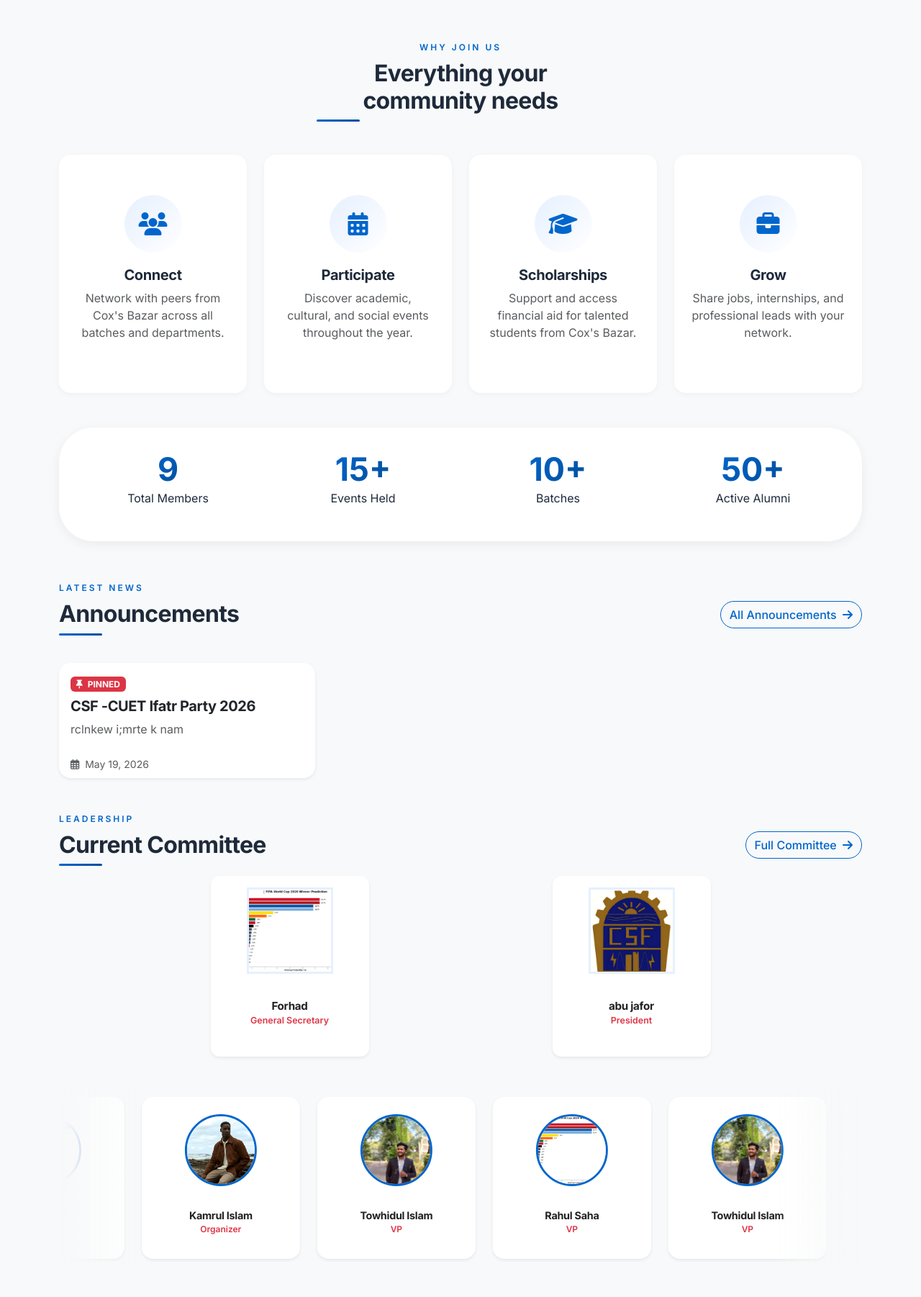
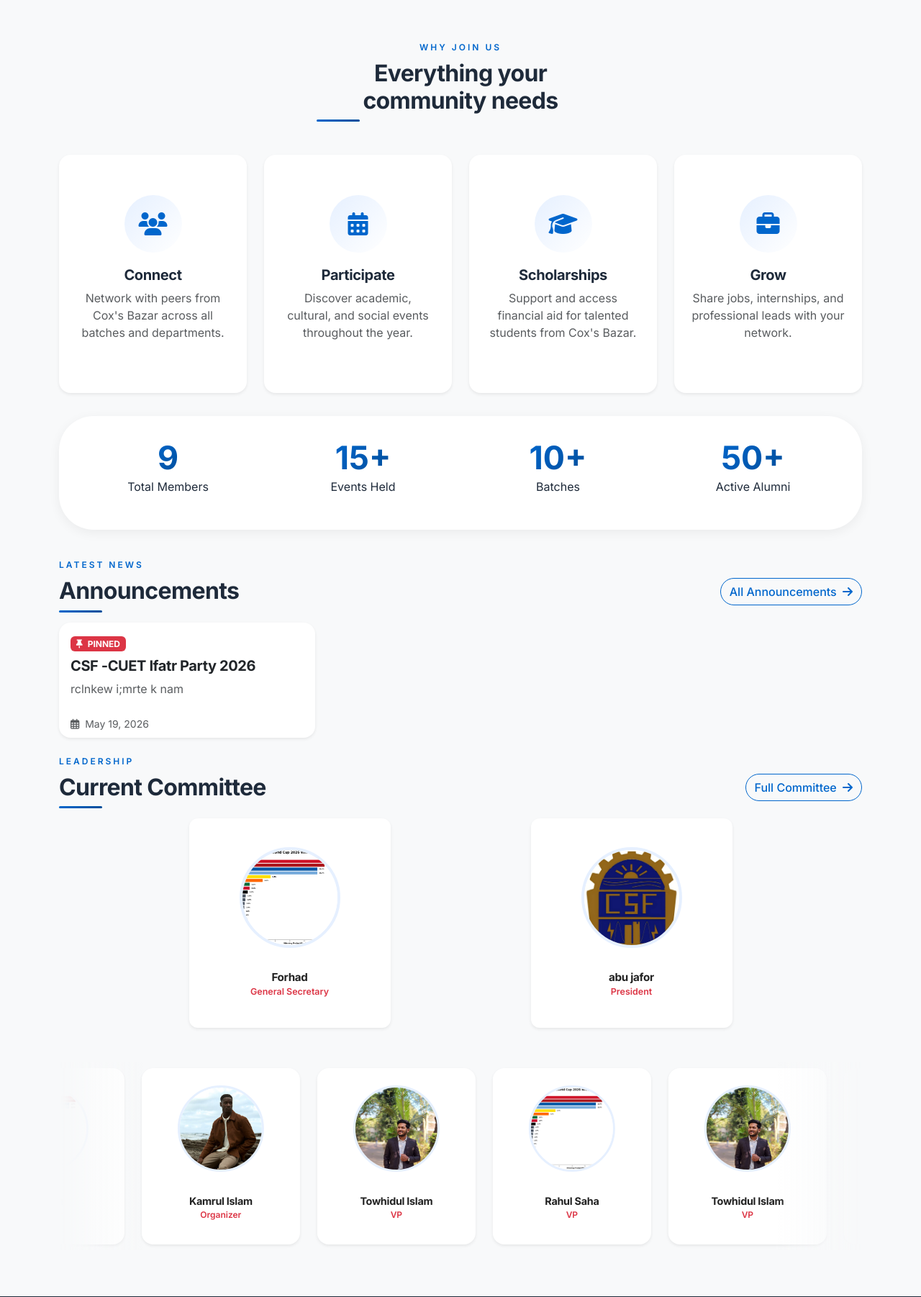
Before and after one commit to ashraf1600/Cox-s-Bazar-Student-Forum-CUET, a Django app: page / in a window 1280 px wide. Shown: the part 760-2562 px from the top of the page at 72% size. Run offline with Django 5.2, Linux system fonts and the light colour scheme; data comes from the database, SQL or seed files in the repository.

Commit message:
title changed

```diff
--- a/core/templates/core/homepage.html
+++ b/core/templates/core/homepage.html
@@ -13,8 +13,8 @@
                 <div class="hero-eyebrow">Est. 2009 · CUET Campus</div>
                 <h1 class="hero-title">
                     Cox's Bazar<br>
-                    <em>Student Forum</em><br>
-                    at CUET
+                    <em>Students Forum</em><br>
+                     CUET
                 </h1>
                 <p class="hero-lead">
                     A trusted community network for students and alumni from Cox's Bazar at CUET —
@@ -68,7 +68,7 @@
     </div>
     <div class="row g-4">
         <div class="col-sm-6 col-lg-3">
-            <article class="card value-card h-100 text-center">
+            <article class="card value-card h-100 text-center border-0 shadow-sm">
                 <div class="card-body py-5">
                     <div class="icon-circle"><i class="fas fa-users"></i></div>
                     <h5 class="value-title">Connect</h5>
@@ -77,7 +77,7 @@
             </article>
         </div>
         <div class="col-sm-6 col-lg-3">
-            <article class="card value-card h-100 text-center">
+            <article class="card value-card h-100 text-center border-0 shadow-sm">
                 <div class="card-body py-5">
                     <div class="icon-circle"><i class="fas fa-calendar-alt"></i></div>
                     <h5 class="value-title">Participate</h5>
@@ -86,7 +86,7 @@
             </article>
         </div>
         <div class="col-sm-6 col-lg-3">
-            <article class="card value-card h-100 text-center">
+            <article class="card value-card h-100 text-center border-0 shadow-sm">
                 <div class="card-body py-5">
                     <div class="icon-circle"><i class="fas fa-graduation-cap"></i></div>
                     <h5 class="value-title">Scholarships</h5>
@@ -95,7 +95,7 @@
             </article>
         </div>
         <div class="col-sm-6 col-lg-3">
-            <article class="card value-card h-100 text-center">
+            <article class="card value-card h-100 text-center border-0 shadow-sm">
                 <div class="card-body py-5">
                     <div class="icon-circle"><i class="fas fa-briefcase"></i></div>
                     <h5 class="value-title">Grow</h5>
@@ -107,7 +107,7 @@
 </section>
 
 <!-- ── Stats Bar ── -->
-<section class="container mt-5">
+<section class="container mt-4">
     <div class="stats-grid">
         <div class="stat-block text-center">
             <span class="stat-counter" data-count="{{ total_members }}">{{ total_members }}</span>
@@ -129,20 +129,20 @@
 </section>
 
 <!-- ── Latest Announcements ── -->
-<section class="container mt-5 pt-2">
-    <div class="d-flex justify-content-between align-items-end mb-5 flex-column flex-md-row gap-3">
+<section class="container mt-4 pt-2">
+    <div class="d-flex justify-content-between align-items-end mb-4 flex-column flex-md-row gap-3">
         <div>
             <span class="section-eyebrow">Latest News</span>
             <h2 class="section-title mb-0">Announcements</h2>
         </div>
-        <a href="{% url 'core:announcements' %}" class="btn btn-outline-primary">
+        <a href="{% url 'core:announcements' %}" class="btn btn-outline-primary rounded-pill">
             All Announcements <i class="fas fa-arrow-right ms-1"></i>
         </a>
     </div>
     <div class="row gy-4">
         {% for announcement in announcements %}
         <div class="col-md-4">
-            <article class="card announcement-card h-100 shadow-sm">
+            <article class="card announcement-card h-100 shadow-sm border-0">
                 <div class="card-body">
                     {% if announcement.is_pinned %}
                         <span class="badge bg-danger mb-2">
@@ -166,39 +166,36 @@
         {% endfor %}
     </div>
 </section>
+
 <!-- ── Committee Section ── -->
-<!-- ── Committee Section ── -->
-<section class="container mt-5 mb-5">
+<section class="container mt-4 mb-5">
     <div class="d-flex justify-content-between align-items-end mb-4 flex-column flex-md-row gap-3">
         <div>
             <span class="section-eyebrow">Leadership</span>
             <h2 class="section-title mb-0">Current Committee</h2>
         </div>
-        <a href="{% url 'core:committee' %}" class="btn btn-outline-primary">
+        <a href="{% url 'core:committee' %}" class="btn btn-outline-primary rounded-pill">
             Full Committee <i class="fas fa-arrow-right ms-1"></i>
         </a>
     </div>
 
     {% if committees %}
-
-    <!-- DEBUG: list all designations -->
-
-        <!-- President & General Secretary (static, same card style) -->
+        <!-- President & General Secretary (static) -->
         <div class="row justify-content-center g-4 mb-5">
             {% for member in committees %}
                 {% if member.designation|lower == "president" or member.designation|lower == "general secretary" %}
                     <div class="col-lg-5 col-md-6 d-flex justify-content-center">
-                        <div class="card committee-card h-100 text-center shadow-sm border-0">
+                        <div class="card committee-card h-100 text-center shadow-sm border-0" style="max-width: 280px;">
                             {% if member.user.profile_photo %}
-                                <img src="{{ member.user.profile_photo.url }}" loading="lazy" alt="{{ member.user.full_name }}" class="committee-avatar">
+                                <img src="{{ member.user.profile_photo.url }}" loading="lazy" alt="{{ member.user.full_name }}" class="committee-avatar" style="width: 140px; height: 140px; object-fit: cover; border-radius: 50%; margin: 1.5rem auto 0.5rem; border: 4px solid var(--primary-light);">
                             {% else %}
-                                <div class="committee-avatar placeholder">
-                                    <i class="fas fa-user"></i>
+                                <div class="committee-avatar placeholder" style="width: 140px; height: 140px; border-radius: 50%; margin: 1.5rem auto 0.5rem; background: #e9ecef; display: flex; align-items: center; justify-content: center;">
+                                    <i class="fas fa-user fa-3x text-muted"></i>
                                 </div>
                             {% endif %}
                             <div class="card-body">
                                 <h5 class="committee-name">{{ member.user.full_name }}</h5>
-                                <p class="committee-designation mb-0">{{ member.designation }}</p>
+                                <p class="committee-designation mb-0 text-primary">{{ member.designation }}</p>
                             </div>
                         </div>
                     </div>
@@ -206,23 +203,23 @@
             {% endfor %}
         </div>
 
-        <!-- Slider: other members (same card style) -->
+        <!-- Slider: other members -->
         <div class="committee-slider-wrapper">
             <div class="committee-slider-track">
                 {% for member in committees %}
                     {% if member.designation|lower != "president" and member.designation|lower != "general secretary" %}
                         <div class="committee-slide-item">
-                            <div class="card committee-card h-100 text-center shadow-sm border-0">
+                            <div class="card committee-card h-100 text-center shadow-sm border-0" style="max-width: 220px;">
                                 {% if member.user.profile_photo %}
-                                    <img src="{{ member.user.profile_photo.url }}" loading="lazy" alt="{{ member.user.full_name }}" class="committee-avatar">
+                                    <img src="{{ member.user.profile_photo.url }}" loading="lazy" alt="{{ member.user.full_name }}" class="committee-avatar" style="width: 120px; height: 120px; object-fit: cover; border-radius: 50%; margin: 1rem auto 0.5rem; border: 3px solid var(--primary-light);">
                                 {% else %}
-                                    <div class="committee-avatar placeholder">
-                                        <i class="fas fa-user"></i>
+                                    <div class="committee-avatar placeholder" style="width: 120px; height: 120px; border-radius: 50%; margin: 1rem auto 0.5rem; background: #e9ecef; display: flex; align-items: center; justify-content: center;">
+                                        <i class="fas fa-user fa-2x text-muted"></i>
                                     </div>
                                 {% endif %}
                                 <div class="card-body">
-                                    <h5 class="committee-name">{{ member.user.full_name }}</h5>
-                                    <p class="committee-designation mb-0">{{ member.designation }}</p>
+                                    <h6 class="committee-name">{{ member.user.full_name }}</h6>
+                                    <p class="committee-designation mb-0 text-muted small">{{ member.designation }}</p>
                                 </div>
                             </div>
                         </div>
@@ -232,17 +229,17 @@
                 {% for member in committees %}
                     {% if member.designation|lower != "president" and member.designation|lower != "general secretary" %}
                         <div class="committee-slide-item">
-                            <div class="card committee-card h-100 text-center shadow-sm border-0">
+                            <div class="card committee-card h-100 text-center shadow-sm border-0" style="max-width: 220px;">
                                 {% if member.user.profile_photo %}
-                                    <img src="{{ member.user.profile_photo.url }}" loading="lazy" alt="{{ member.user.full_name }}" class="committee-avatar">
+                                    <img src="{{ member.user.profile_photo.url }}" loading="lazy" alt="{{ member.user.full_name }}" class="committee-avatar" style="width: 120px; height: 120px; object-fit: cover; border-radius: 50%; margin: 1rem auto 0.5rem; border: 3px solid var(--primary-light);">
                                 {% else %}
-                                    <div class="committee-avatar placeholder">
-                                        <i class="fas fa-user"></i>
+                                    <div class="committee-avatar placeholder" style="width: 120px; height: 120px; border-radius: 50%; margin: 1rem auto 0.5rem; background: #e9ecef; display: flex; align-items: center; justify-content: center;">
+                                        <i class="fas fa-user fa-2x text-muted"></i>
                                     </div>
                                 {% endif %}
                                 <div class="card-body">
-                                    <h5 class="committee-name">{{ member.user.full_name }}</h5>
-                                    <p class="committee-designation mb-0">{{ member.designation }}</p>
+                                    <h6 class="committee-name">{{ member.user.full_name }}</h6>
+                                    <p class="committee-designation mb-0 text-muted small">{{ member.designation }}</p>
                                 </div>
                             </div>
                         </div>
@@ -254,6 +251,4 @@
         <p class="text-center text-muted">No committee members yet.</p>
     {% endif %}
 </section>
-
-
 {% endblock %}
```
